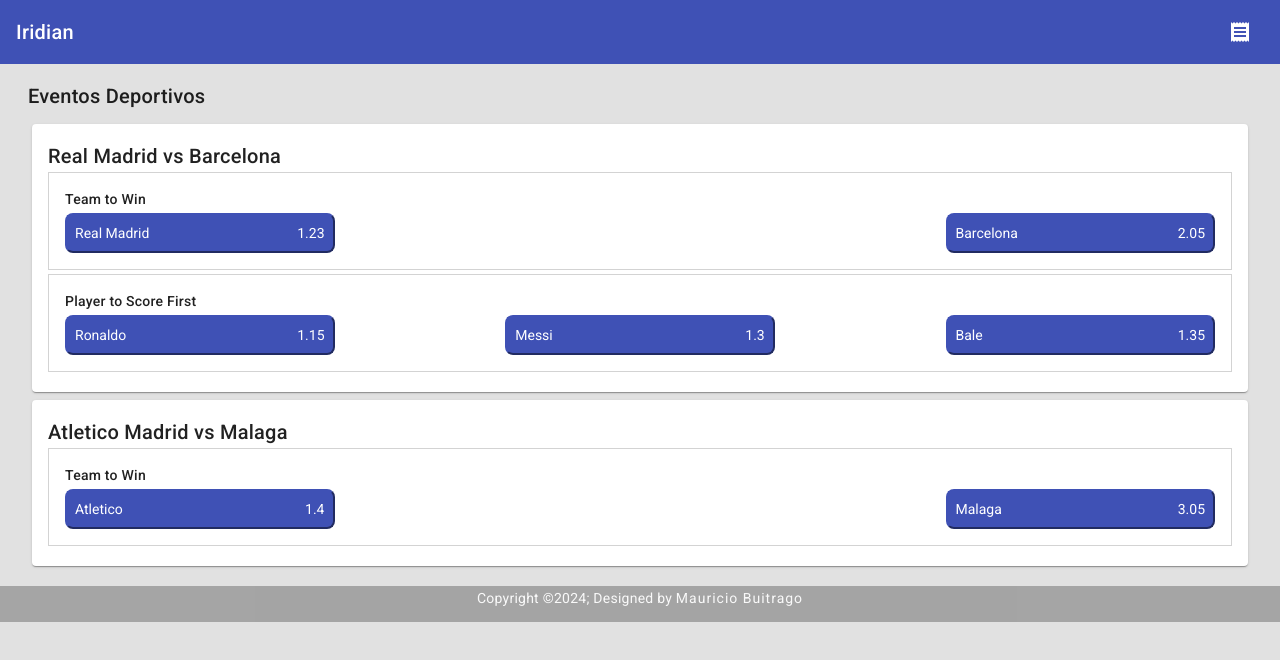
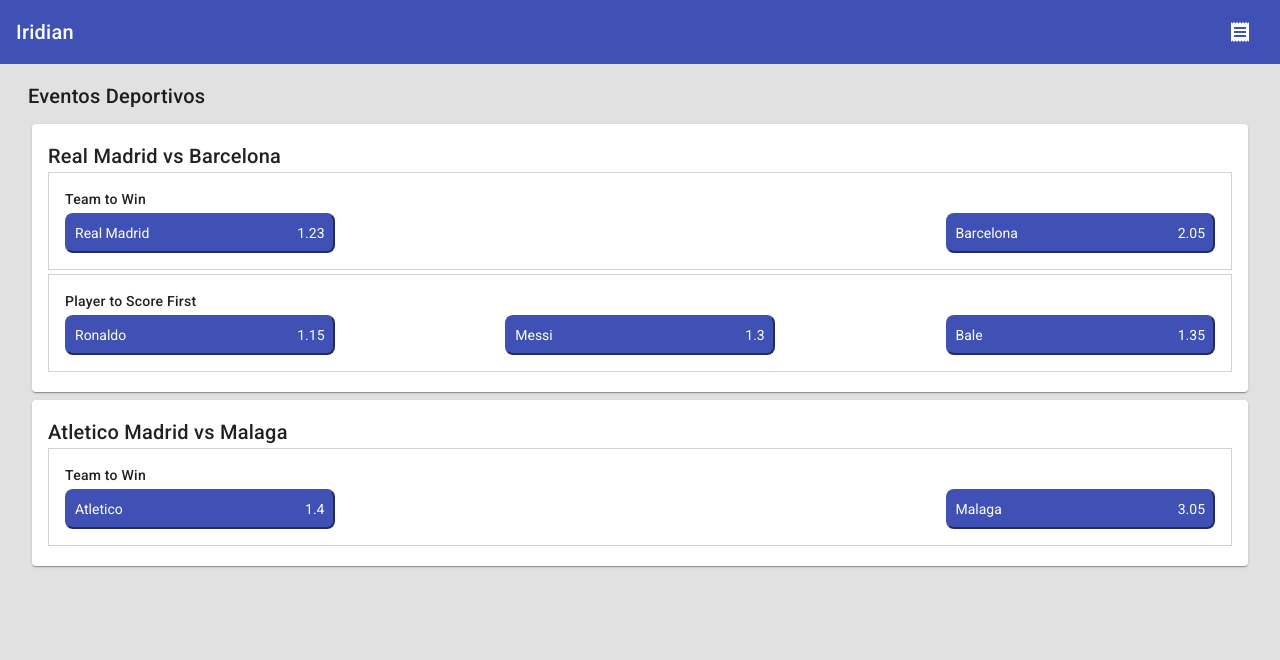
Before and after one commit to mauricio9896/iridian_technical_test, an Angular app: page / in a window 1280 px wide. Shown: the top 660 px of the page. Built offline with nearby package versions, Linux system fonts and the light colour scheme.

Commit message:
reverse changes because server not work

```diff
--- a/src/app/app.module.ts
+++ b/src/app/app.module.ts
@@ -11,7 +11,6 @@
 import { MarketComponent } from './components/market/market.component';
 import { HttpClientModule } from '@angular/common/http';
 import { BetslipComponent } from './components/betslip/betslip.component';
-import { FooterComponent } from './components/footer/footer.component';
 import { SharedModule } from './shared/shared.module';
 
 @NgModule({
@@ -23,7 +22,7 @@
     EventsComponent,
     MarketComponent,
     BetslipComponent,
-    FooterComponent
+
   ],
   imports: [
     BrowserModule,
--- a/src/app/components/footer/footer.component.css
+++ /dev/null
@@ -1,16 +0,0 @@
-.footerBottom {
-  background-color: rgb(150, 150, 150);
-  padding: 2px;
-  text-align: center;
-  opacity: 0.8;
-}
-
-.footerBottom p {
-  color: white;
-}
-
-.designer {
-  letter-spacing: 1px;
-  font-weight: 400;
-  margin: 0px;
-}
--- a/src/app/components/footer/footer.component.html
+++ /dev/null
@@ -1,8 +0,0 @@
-<footer>
-  <div class="footerBottom">
-    <p>
-      Copyright &copy;2024; Designed by
-      <span class="designer">Mauricio Buitrago</span>
-    </p>
-  </div>
-</footer>
--- a/src/app/components/home/home.component.html
+++ b/src/app/components/home/home.component.html
@@ -12,8 +12,5 @@
         <app-events></app-events>
       </div>
     </div>
-    <div class="col-12 p-0">
-      <app-footer></app-footer>
-    </div>
   </mat-drawer-container>
 </div>
```
Also changed, not shown: src/app/components/footer/footer.component.ts (deleted, +0 -10 lines).
